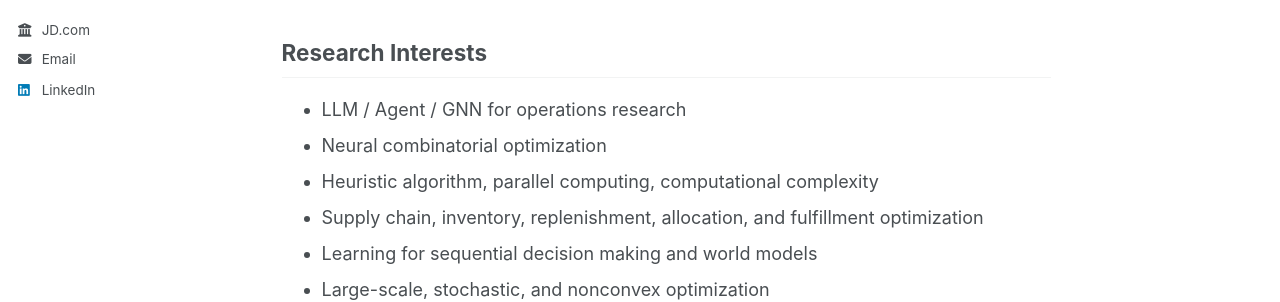
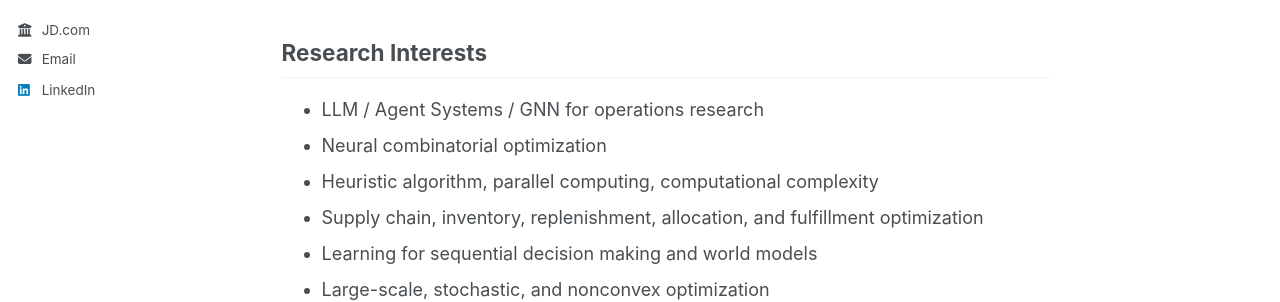
Before and after one commit to JintaoXuMath/JintaoXuMath.github.io, a Jekyll site: the page built from _pages/cv.md, in a window 1280 px wide and 900 px high, scrolled down 649 px. Shown: the part 161-463 px from the top of the window. Built offline with Jekyll 4.4.1, drawn with Linux system fonts in a browser that asks for light colours.

Commit message:
Update research interests terminology for clarity

```diff
--- a/_pages/cv.md
+++ b/_pages/cv.md
@@ -30,7 +30,7 @@ Department of Mathematical Sciences; supervised by [Prof. Wenxun Xing](https://w
 
 ## Research Interests
 
-- LLM / Agent / GNN for operations research
+- LLM / Agent Systems / GNN for operations research
 - Neural combinatorial optimization
 - Heuristic algorithm, parallel computing, computational complexity
 - Supply chain, inventory, replenishment, allocation, and fulfillment optimization
```
